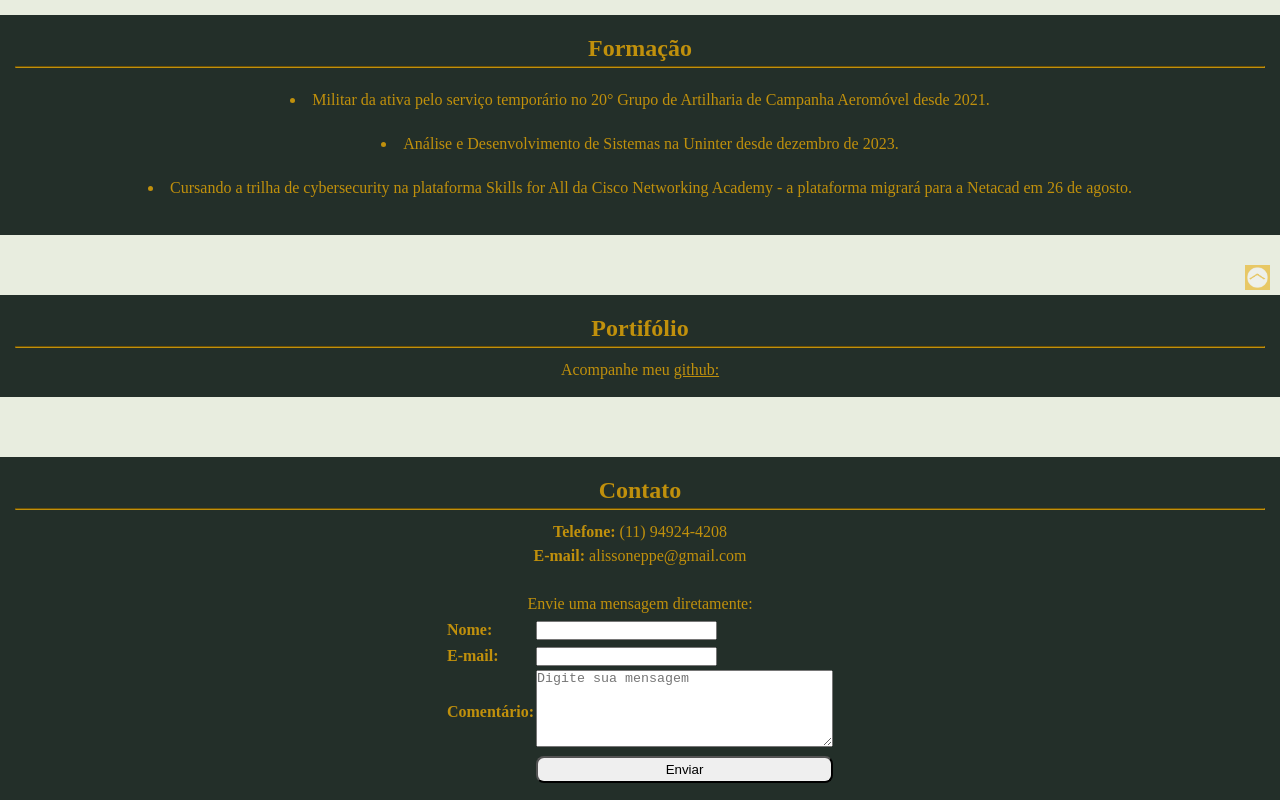
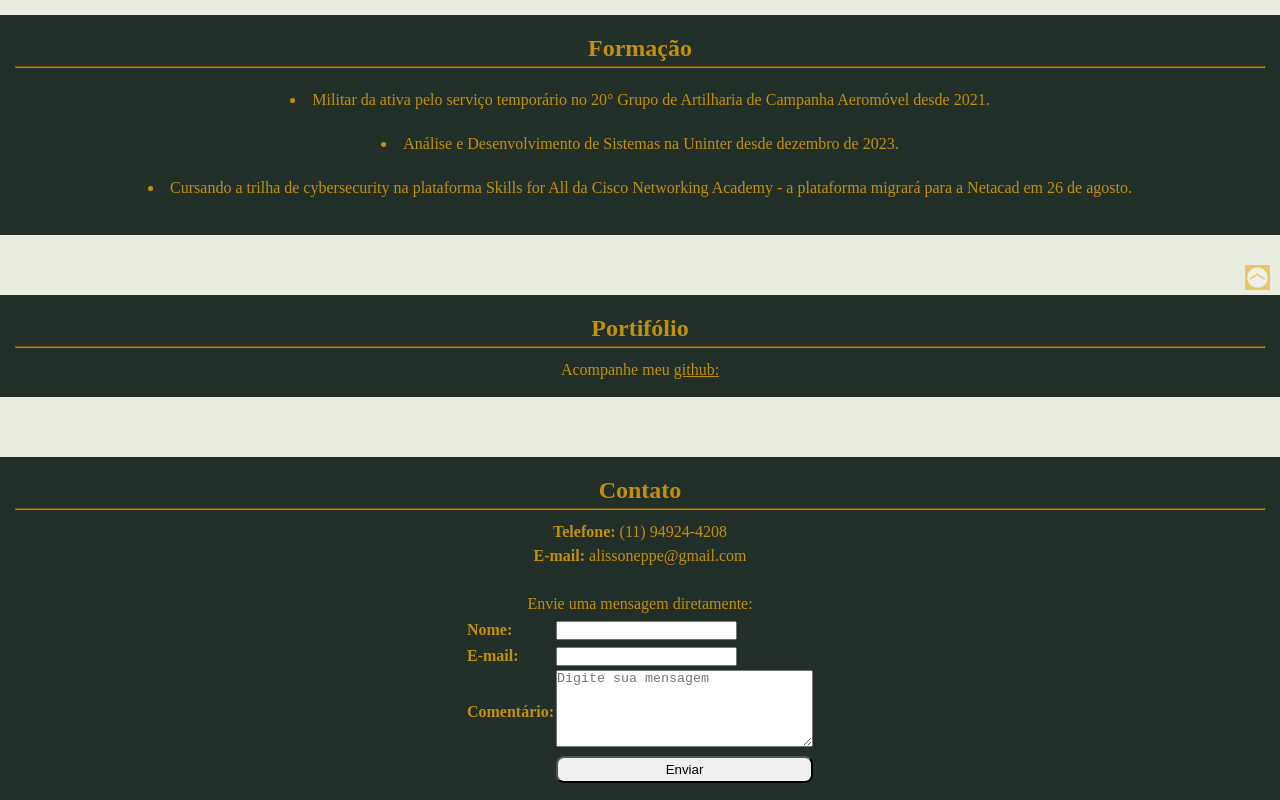
Before and after one commit to Alisson-DeRodrigues/Alisson-DeRodrigues.github.io, a plain HTML site: page index.html in a window 1280 px wide. Shown: the part 500-1300 px from the top of the page. Drawn offline with Linux system fonts and the light colour scheme.

Commit message:
Update index.html
Mudança no tamanho do campo de mensagem de 35 para 30.

```diff
--- a/index.html
+++ b/index.html
@@ -160,7 +160,7 @@
                 </tr>
                 <tr>
                     <th><label for="msg">Comentário:</label></th>
-                    <td><textarea rows="5" cols="35" placeholder="Digite sua mensagem"></textarea></td>
+                    <td><textarea rows="5" cols="30" placeholder="Digite sua mensagem"></textarea></td>
                 </tr>
                     <td></td>
                     <td><input name="submit" type="submit" id="submit" value="Enviar"></td>
```
